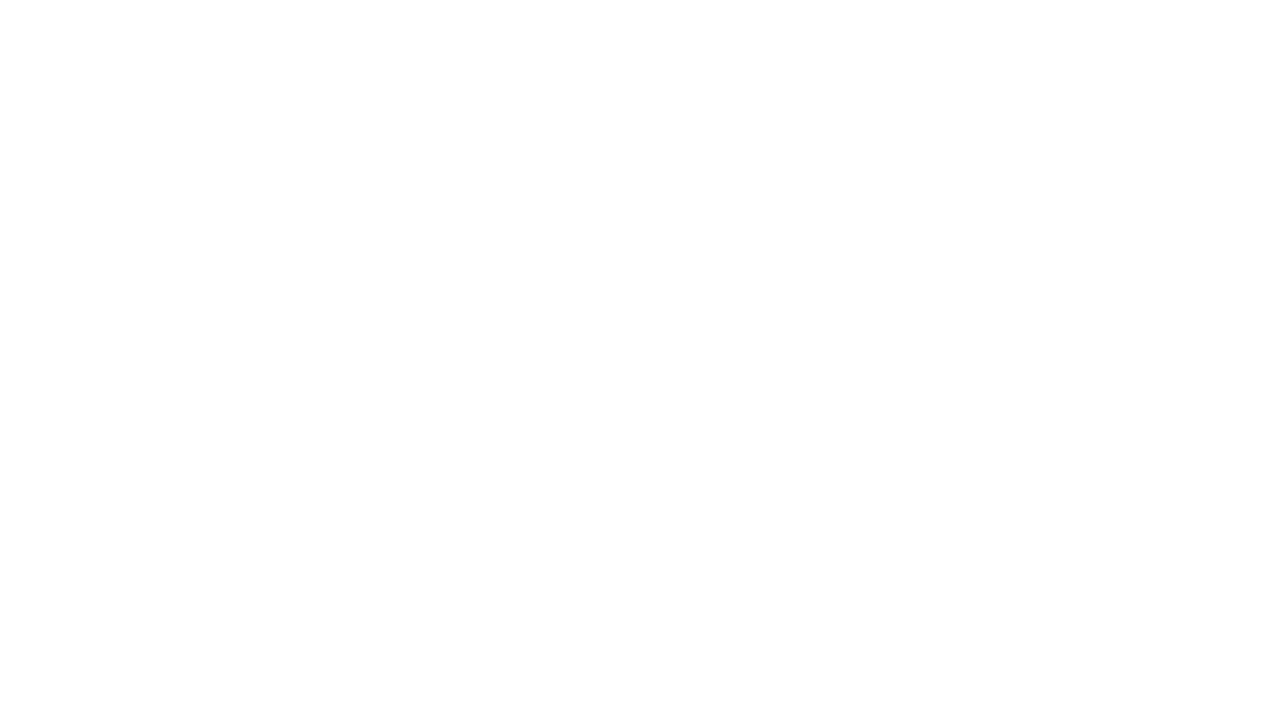
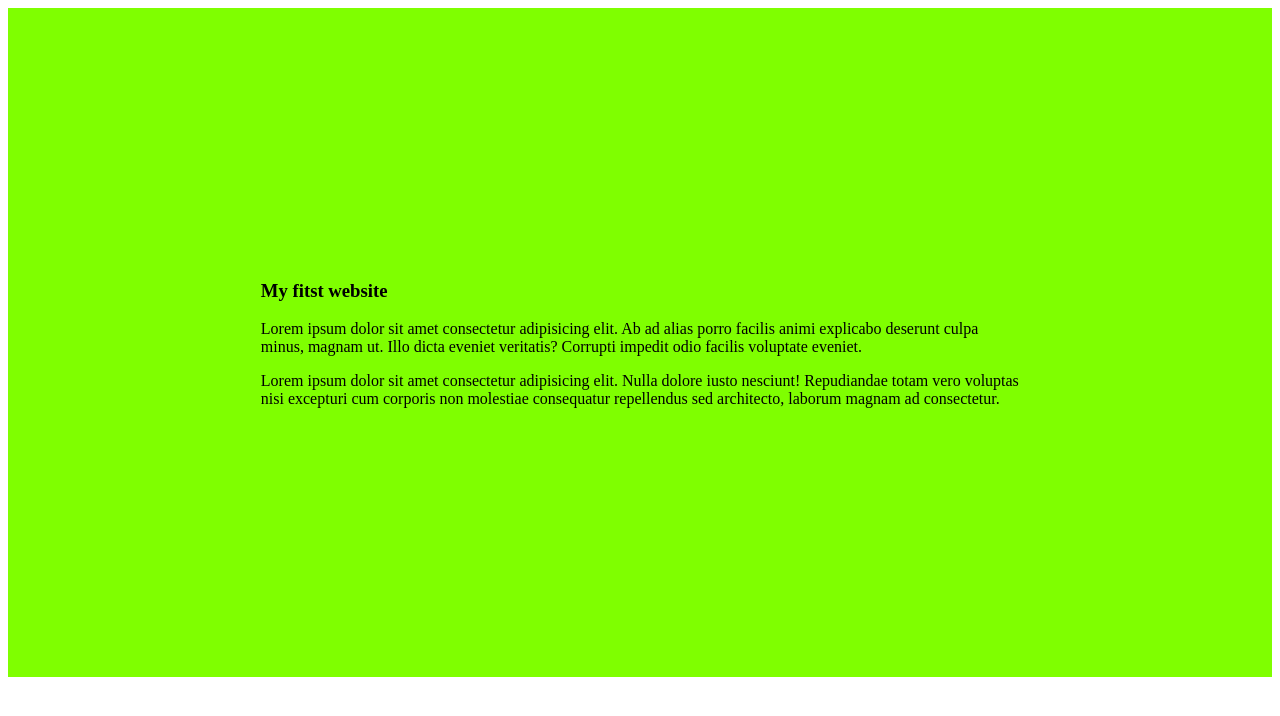
Before and after one commit to vcvbcvbxczvxgmfdfg/my-furst-website, a plain HTML site: page index.html in a window 1280 px wide. Drawn offline with Linux system fonts and the light colour scheme.

Commit message:
colourful block add

```diff
--- a/index.html
+++ b/index.html
@@ -4,8 +4,14 @@
     <meta charset="UTF-8">
     <meta name="viewport" content="width=device-width, initial-scale=1.0">
     <title>my first website</title>
+    <link rel="stylesheet" href="styles/block.css">
 </head>
 <body>
+    <div>
+        <h3>My fitst website</h3>
+        <P> Lorem ipsum dolor sit amet consectetur adipisicing elit. Ab ad alias porro facilis animi explicabo deserunt culpa minus, magnam ut. Illo dicta eveniet veritatis? Corrupti impedit odio facilis voluptate eveniet.</P>
+        <p>Lorem ipsum dolor sit amet consectetur adipisicing elit. Nulla dolore iusto nesciunt! Repudiandae totam vero voluptas nisi excepturi cum corporis non molestiae consequatur repellendus sed architecto, laborum magnam ad consectetur.</p>
+    </div>
 
 </body>
 </html>
--- /dev/null
+++ b/styles/block.css
@@ -0,0 +1,4 @@
+div{
+    background-color: chartreuse;
+    padding:20%;
+}
```
